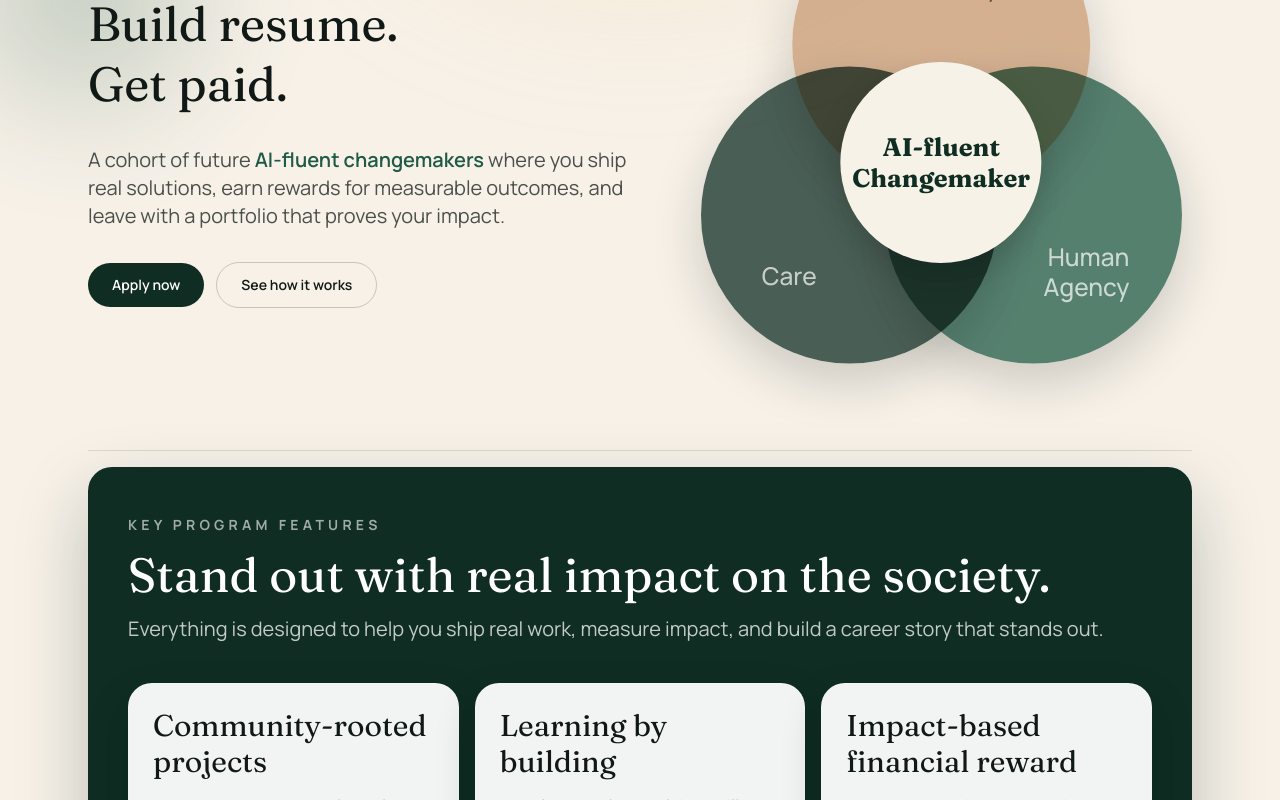
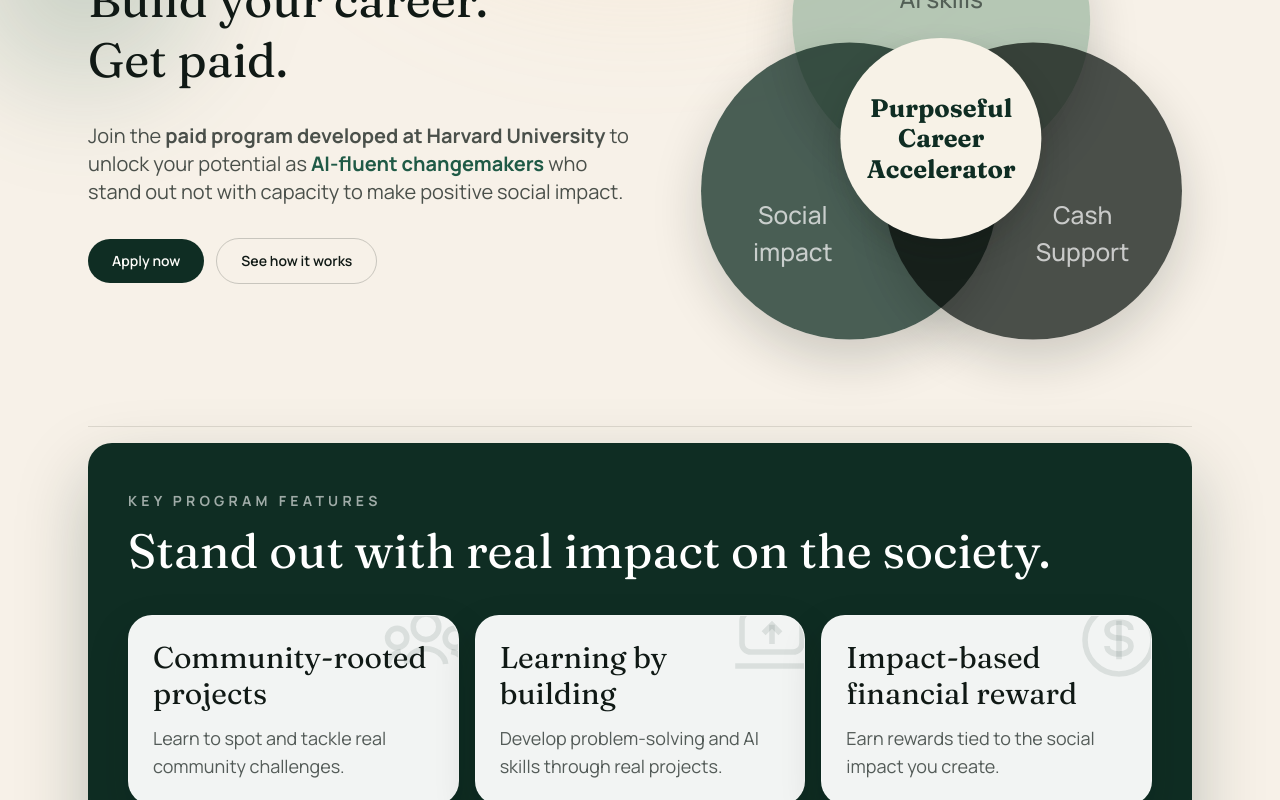
Before and after one commit to interconrhino/ImpactCorpsVerHCI, a Next.js app: page /ourprogram in a window 1280 px wide. Shown: the part 280-1080 px from the top of the page. Built offline with nearby package versions, Linux system fonts and the light colour scheme.

Commit message:
Program revamp

```diff
--- a/app/api/interest/route.ts
+++ b/app/api/interest/route.ts
@@ -6,6 +6,7 @@
   school?: string;
   demographics?: string[];
   yearLevel?: string;
+  major?: string;
   socialProblem?: string;
   proceedWithoutRewards?: string;
 };
@@ -38,6 +39,7 @@
     ? payload.demographics
     : [];
   const yearLevel = payload.yearLevel?.trim() || "";
+  const major = payload.major?.trim() || "";
   const proceedWithoutRewards = payload.proceedWithoutRewards?.trim() || "";
 
   if (
@@ -45,6 +47,7 @@
     !email ||
     !school ||
     !yearLevel ||
+    !major ||
     demographics.length === 0 ||
     !proceedWithoutRewards
   ) {
@@ -69,6 +72,10 @@
 
   if (yearLevel) {
     fields.YearLevel = yearLevel;
+  }
+
+  if (major) {
+    fields.Major = major;
   }
 
   if (payload.socialProblem?.trim()) {
--- a/app/components/site-header.tsx
+++ b/app/components/site-header.tsx
@@ -23,6 +23,8 @@
 }: {
   navItems?: NavItem[];
 }) {
+  const SCROLL_ON = 24;
+  const SCROLL_OFF = 8;
   const pathname = usePathname();
   const [isScrolled, setIsScrolled] = useState(false);
   const [isMenuOpen, setIsMenuOpen] = useState(false);
@@ -37,7 +39,8 @@
 
   useEffect(() => {
     const onScroll = () => {
-      setIsScrolled(window.scrollY > 12);
+      const y = window.scrollY;
+      setIsScrolled((prev) => (prev ? y > SCROLL_OFF : y > SCROLL_ON));
     };
 
     onScroll();
@@ -50,17 +53,13 @@
 
   return (
     <header
-      className={`sticky top-0 z-40 transition-all duration-300 ${
+      className={`sticky top-0 z-40 transition-[background-color,box-shadow,backdrop-filter] duration-300 ${
         isScrolled || isMenuOpen
           ? "bg-[color:var(--sand)]/95 shadow-[0_12px_24px_rgba(16,25,21,0.08)] backdrop-blur-md"
           : "bg-transparent"
       }`}
     >
-      <div
-        className={`mx-auto flex w-full max-w-6xl items-center justify-between px-6 transition-all duration-300 ${
-          isScrolled ? "py-3" : "pb-6 pt-8"
-        }`}
-      >
+      <div className="mx-auto flex w-full max-w-6xl items-center justify-between px-6 py-4">
         <Link
           href="/"
           className="text-2xl font-semibold tracking-tight text-[color:var(--forest)]"
--- a/app/globals.css
+++ b/app/globals.css
@@ -9,6 +9,7 @@
   --clay: #c99a73;
   --sun: #f3c77e;
   --stone: #d7d2c9;
+  --sage: #9fb8a3;
 }
 
 @theme inline {
--- a/app/ourprogram/page.tsx
+++ b/app/ourprogram/page.tsx
@@ -2,23 +2,87 @@
 import SiteHeader from "../components/site-header";
 
 export default function OurProgramPage() {
-  const programFeatures = [
+  type FeatureIcon = "community" | "build" | "reward";
+
+  const programFeatures: {
+    icon: FeatureIcon;
+    title: string;
+    description: string;
+  }[] = [
     {
+      icon: "community",
       title: "Community-rooted projects",
       description:
-        "Learn to spot and tackle real problems affecting your community for your projects.",
+        "Learn to spot and tackle real community challenges.",
     },
     {
+      icon: "build",
       title: "Learning by building",
       description:
-        "Develop problem-solving skills and AI fluency by shipping real solutions.",
+        "Develop problem-solving and AI skills through real projects.",
     },
     {
+      icon: "reward",
       title: "Impact-based financial reward",
       description:
-        "Earn rewards tied to adoption and measurable outcomes.",
+        "Earn rewards tied to the social impact you create.",
     },
   ];
+
+  const renderFeatureWatermark = (icon: FeatureIcon) => {
+    if (icon === "community") {
+      return (
+        <svg
+          viewBox="0 0 24 24"
+          className="h-24 w-24"
+          fill="none"
+          stroke="currentColor"
+          strokeWidth="1.4"
+          aria-hidden="true"
+        >
+          <path d="M12 5.5a3.2 3.2 0 1 0 0 6.4 3.2 3.2 0 0 0 0-6.4Z" />
+          <path d="M4.8 9.1a2.4 2.4 0 1 0 0 4.8 2.4 2.4 0 0 0 0-4.8Z" />
+          <path d="M19.2 9.1a2.4 2.4 0 1 0 0 4.8 2.4 2.4 0 0 0 0-4.8Z" />
+          <path d="M7.1 18c.2-2.2 2.5-3.8 4.9-3.8s4.7 1.6 4.9 3.8" />
+          <path d="M2.5 18c.2-1.6 1.5-2.8 3.2-3.1" />
+          <path d="M21.5 18c-.2-1.6-1.5-2.8-3.2-3.1" />
+        </svg>
+      );
+    }
+
+    if (icon === "build") {
+      return (
+        <svg
+          viewBox="0 0 24 24"
+          className="h-24 w-24"
+          fill="none"
+          stroke="currentColor"
+          strokeWidth="1.4"
+          aria-hidden="true"
+        >
+          <rect x="4.5" y="5" width="15" height="10" rx="2.2" />
+          <path d="M2.8 18.5h18.4" />
+          <path d="M12 13V8.2" />
+          <path d="m9.9 10.3 2.1-2.1 2.1 2.1" />
+        </svg>
+      );
+    }
+
+    return (
+      <svg
+        viewBox="0 0 24 24"
+        className="h-24 w-24"
+        fill="none"
+        stroke="currentColor"
+        strokeWidth="1.4"
+        aria-hidden="true"
+      >
+        <circle cx="12" cy="12" r="8.5" />
+        <path d="M12 7.2v9.6" />
+        <path d="M15 9.5c0-1.2-1.2-2-3-2s-3 .8-3 2 1.2 2 3 2 3 .8 3 2-1.2 2-3 2-3-.8-3-2" />
+      </svg>
+    );
+  };
 
   const journeySteps = [
     {
@@ -94,18 +158,19 @@
                 className="font-display animate-rise text-3xl leading-tight text-[color:var(--ink)] md:text-4xl lg:text-5xl"
                 style={{ animationDelay: "120ms" }}
               >
-                Make an impact. <br/>Build resume. <br/>Get paid.
+                Make an impact. <br/>Build your career. <br/>Get paid.
               </h1>
               <p
                 className="animate-rise text-lg text-[color:var(--ink)]/75 md:text-xl"
                 style={{ animationDelay: "200ms" }}
               >
-                A cohort of future{" "}
-                <span className="font-semibold text-[color:var(--moss)]">
+                Join the <span className="font-bold">
+                  paid program developed at Harvard University
+                </span> to unlock your potential as {" "}
+                <span className="font-bold text-[color:var(--moss)]">
                   AI-fluent changemakers
                 </span>{" "}
-                where you ship real solutions, earn rewards for measurable
-                outcomes, and leave with a portfolio that proves your impact.
+                who stand out not with capacity to make positive social impact.
               </p>
               <div
                 className="animate-rise flex flex-col gap-3 sm:flex-row sm:items-center"
@@ -130,28 +195,26 @@
               style={{ animationDelay: "160ms" }}
             >
               <div className="relative mx-auto mt-4 flex aspect-square w-full max-w-[440px] items-center justify-center [container-type:inline-size]">
-                <div className="absolute left-1/2 top-[3cqw] flex h-[68cqw] w-[68cqw] -translate-x-1/2 items-start justify-center pt-[18cqw] rounded-full bg-[color:var(--clay)]/75 shadow-[0_20px_50px_rgba(16,25,21,0.18)] mix-blend-multiply">
-                  <span className="text-center text-[clamp(1.2rem,5.6cqw,1.95rem)] font-medium leading-[0.95] text-[color:var(--ink)]/60">
-                    AI Fluency
+                <div className="absolute left-1/2 top-[3cqw] flex h-[68cqw] w-[68cqw] -translate-x-1/2 items-start justify-center pt-[18cqw] rounded-full bg-[color:var(--sage)]/75 shadow-[0_20px_50px_rgba(16,25,21,0.18)] mix-blend-multiply">
+                  <span className="text-center text-[clamp(1.2rem,5.6cqw,1.95rem)] font-medium leading-[1.3] font-medium text-[color:var(--ink)]/60">
+                    Enduring <br/> AI skills
                   </span>
                 </div>
                 <div className="absolute left-[-5cqw] top-[42cqw] h-[68cqw] w-[68cqw] rounded-full bg-[color:var(--forest)]/75 shadow-[0_20px_50px_rgba(16,25,21,0.18)] mix-blend-multiply">
-                  <span className="absolute bottom-[16cqw] left-[14cqw] text-[clamp(1.2rem,5.6cqw,1.95rem)] font-medium text-white/70">
-                    Care
+                  <span className="absolute bottom-[16cqw] left-[12cqw] text-center text-[clamp(1.2rem,5.6cqw,1.95rem)] font-medium text-white/70">
+                    Social <br/> impact
                   </span>
                 </div>
-                <div className="absolute right-[-5cqw] top-[42cqw] h-[68cqw] w-[68cqw] rounded-full bg-[color:var(--moss)]/75 shadow-[0_20px_50px_rgba(16,25,21,0.18)] mix-blend-multiply">
-                  <span className="absolute bottom-[14cqw] right-[12cqw] text-right text-[clamp(1.2rem,5.6cqw,1.95rem)] font-medium leading-tight text-white/70">
-                    Human
+                <div className="absolute right-[-5cqw] top-[42cqw] h-[68cqw] w-[68cqw] rounded-full bg-[color:var(--ink)]/75 shadow-[0_20px_50px_rgba(16,25,21,0.18)] mix-blend-multiply">
+                  <span className="absolute bottom-[16cqw] right-[12cqw] text-center text-[clamp(1.2rem,5.6cqw,1.95rem)] font-medium text-white/70">
+                    Cash
                     <br />
-                    Agency
+                    Support
                   </span>
                 </div>
                 <div className="font-display absolute left-1/2 top-[64cqw] z-10 flex h-[46cqw] w-[46cqw] -translate-x-1/2 -translate-y-1/2 items-center justify-center rounded-full bg-[#f7f2e7] text-center text-[clamp(1.15rem,5.8cqw,1.95rem)] font-bold text-[color:var(--forest)] shadow-[0_14px_30px_rgba(16,25,21,0.2)]">
                   <span className="leading-[1.2]">
-                    AI-fluent
-                    <br />
-                    Changemaker
+                    Purposeful Career Accelerator
                   </span>
                 </div>
               </div>
@@ -176,21 +239,20 @@
             <h2 className="font-display text-4xl text-white md:text-5xl">
               Stand out with real impact on the society.
             </h2>
-            <p className="text-lg text-white/75 md:text-xl">
-              Everything is designed to help you ship real work, measure impact,
-              and build a career story that stands out.
-            </p>
           </div>
           <div className="grid gap-4 md:grid-cols-3">
             {programFeatures.map((feature) => (
               <div
                 key={feature.title}
-                className="rounded-3xl border border-white/15 bg-white/95 p-6 text-[color:var(--ink)] shadow-[0_18px_40px_rgba(10,20,16,0.18)]"
+                className="relative overflow-hidden rounded-3xl border border-white/15 bg-white/95 p-6 text-[color:var(--ink)] shadow-[0_18px_40px_rgba(10,20,16,0.18)]"
               >
-                <h3 className="font-display text-2xl text-[color:var(--ink)] md:text-3xl">
+                <div className="pointer-events-none absolute -right-4 -top-6 text-[color:var(--forest)]/10">
+                  {renderFeatureWatermark(feature.icon)}
+                </div>
+                <h3 className="relative z-10 font-display text-2xl text-[color:var(--ink)] md:text-3xl">
                   {feature.title}
                 </h3>
-                <p className="mt-3 text-base text-[color:var(--ink)]/70 md:text-lg">
+                <p className="relative z-10 mt-3 text-base text-[color:var(--ink)]/70 md:text-lg">
                   {feature.description}
                 </p>
               </div>
@@ -304,7 +366,7 @@
                   As an AI-fluent changemaker, you will develop future-proof skills such as proactive problem solving and applied AI fluency. These capabilities will enable you to create disproportionate value in any field, whether nonprofit leadership, entrepreneurship, consulting, finance, or technology.
                 </p>
                 <p className="mt-3 text-sm text-[color:var(--ink)]/70 md:text-base">
-                  Beyond technical skills, the program's social-impact focus equips you with the mindset and tools to pursue a more purposeful career. No matter which path you choose, you will learn how to translate your work into meaningful impact within your own communities.
+                  Beyond technical skills, the program&apos;s social-impact focus equips you with the mindset and tools to pursue a more purposeful career. No matter which path you choose, you will learn how to translate your work into meaningful impact within your own communities.
                 </p>
               </details>
               <details className="rounded-2xl border border-[color:var(--stone)]/70 bg-white/80 p-5">
```
Also changed, not shown: app/join/page.tsx (+23 -2 lines).
